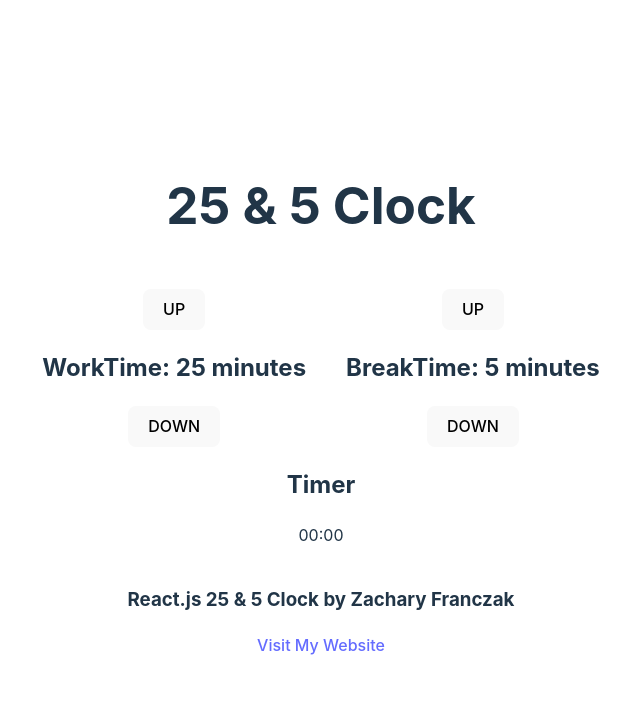
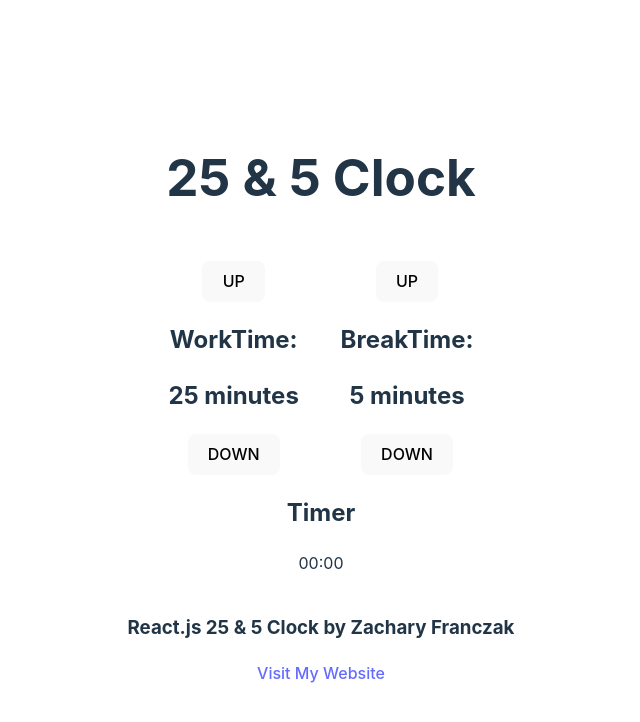
Before and after one commit to zfranczak/25And5Clock, a React (Vite) app: page / in a window 1280 px wide. Shown: the top 722 px of the page, without its empty margins (319-959 px from the left). Built offline with nearby package versions, Linux system fonts and the light colour scheme.

Commit message:
started adding IDs

```diff
--- a/index.html
+++ b/index.html
@@ -9,5 +9,6 @@
   <body>
     <div id="root"></div>
     <script type="module" src="/src/main.jsx"></script>
+    <script src="https://cdn.freecodecamp.org/testable-projects-fcc/v1/bundle.js"></script>
   </body>
 </html>
--- a/src/components/BreakTime.jsx
+++ b/src/components/BreakTime.jsx
@@ -17,9 +17,18 @@ const BreakTime = () => {
 
   return (
     <div className='container-break'>
-      <Increment count={count} handleIncrement={handleIncrement} />
-      <h2>BreakTime: {count} minutes</h2>
-      <Decrement count={count} handleDecrement={handleDecrement} />
+      <Increment
+        id='break-increment'
+        count={count}
+        handleIncrement={handleIncrement}
+      />
+      <h2 id='break-label'>BreakTime: </h2>
+      <h2 id='break-length'>{count} minutes</h2>
+      <Decrement
+        id='break-decrement'
+        count={count}
+        handleDecrement={handleDecrement}
+      />
     </div>
   );
 };
--- a/src/components/Timer.jsx
+++ b/src/components/Timer.jsx
@@ -2,7 +2,7 @@ import React from 'react';
 
 const Timer = () => {
   return (
-    <div className='container-break'>
+    <div className='container-timer'>
       <h2>Timer</h2>
       <div className='countdown-clock'>00:00</div>
     </div>
--- a/src/components/WorkTime.jsx
+++ b/src/components/WorkTime.jsx
@@ -17,9 +17,18 @@ const WorkTime = () => {
 
   return (
     <div className='container-work'>
-      <Increment count={count} handleIncrement={handleIncrement} />
-      <h2>WorkTime: {count} minutes</h2>
-      <Decrement count={count} handleDecrement={handleDecrement} />
+      <Increment
+        id='session-increment'
+        count={count}
+        handleIncrement={handleIncrement}
+      />
+      <h2 id='session-label'>WorkTime: </h2>
+      <h2 id='session-length'>{count} minutes</h2>
+      <Decrement
+        id='session-decrement'
+        count={count}
+        handleDecrement={handleDecrement}
+      />
     </div>
   );
 };
```
